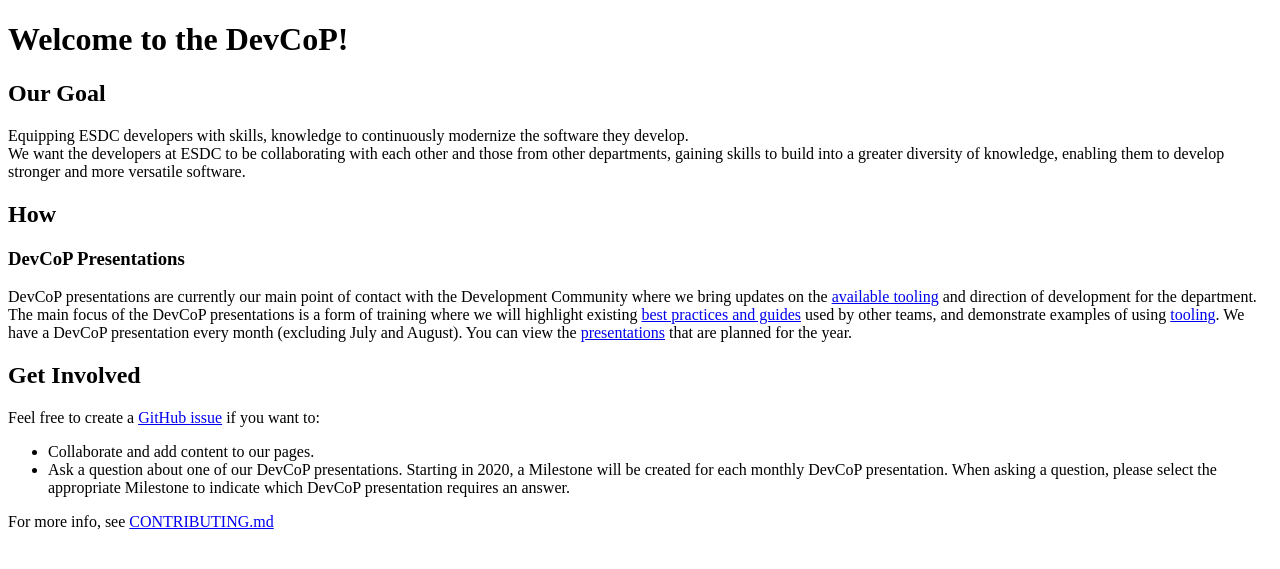
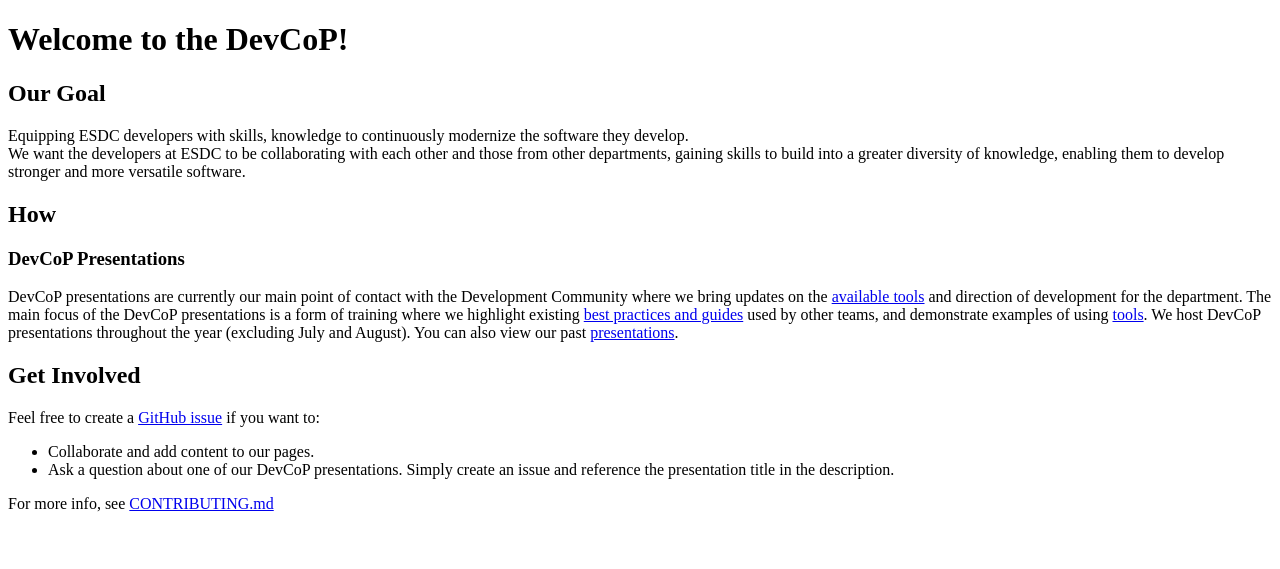
Before and after one commit to esdc-devcop/esdc-devcop.github.io, a Jekyll site: the page built from index.md, in a window 1280 px wide. Shown: the top 569 px of the page. Built offline with Jekyll 4.4.1, drawn with Linux system fonts in a browser that asks for light colours; comment, search, counter and statistics services are not loaded.

Commit message:
fixes issue #202, issue #203, issue #204

```diff
--- a/index.md
+++ b/index.md
@@ -12,14 +12,14 @@
 
 ### DevCoP Presentations
 
-DevCoP presentations are currently our main point of contact with the Development Community where we bring updates on the [available tooling]({{ '/' | absolute_url }}tools.html) and direction of development for the department. The main focus of the DevCoP presentations is a form of training where we will highlight existing [best practices and guides]({{ '/' | absolute_url }}guides/) used by other teams, and demonstrate examples of using [tooling]({{ '/' | absolute_url }}tools.html).
-We have a DevCoP presentation every month (excluding July and August). You can view the [presentations]({{ '/' | absolute_url }}events/) that are planned for the year.
+DevCoP presentations are currently our main point of contact with the Development Community where we bring updates on the [available tools]({{ '/' | absolute_url }}tools.html) and direction of development for the department. The main focus of the DevCoP presentations is a form of training where we highlight existing [best practices and guides]({{ '/' | absolute_url }}guides/) used by other teams, and demonstrate examples of using [tools]({{ '/' | absolute_url }}tools.html).
+We host DevCoP presentations throughout the year (excluding July and August). You can also view our past [presentations]({{ '/' | absolute_url }}events/).
 
 ## Get Involved
 
 Feel free to create a [GitHub issue](https://github.com/esdc-devcop/esdc-devcop.github.io/issues/new/choose) if you want to:
 
 - Collaborate and add content to our pages.
-- Ask a question about one of our DevCoP presentations. Starting in 2020, a Milestone will be created for each monthly DevCoP presentation. When asking a question, please select the appropriate Milestone to indicate which DevCoP presentation requires an answer.
+- Ask a question about one of our DevCoP presentations. Simply create an issue and reference the presentation title in the description.
 
 For more info, see [CONTRIBUTING.md](https://github.com/esdc-devcop/esdc-devcop.github.io/blob/master/CONTRIBUTING.md)
```
